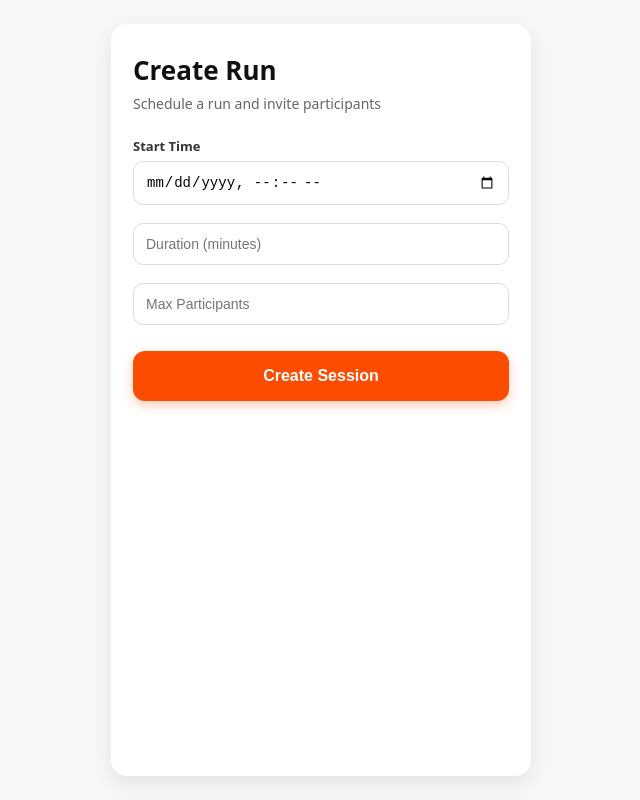
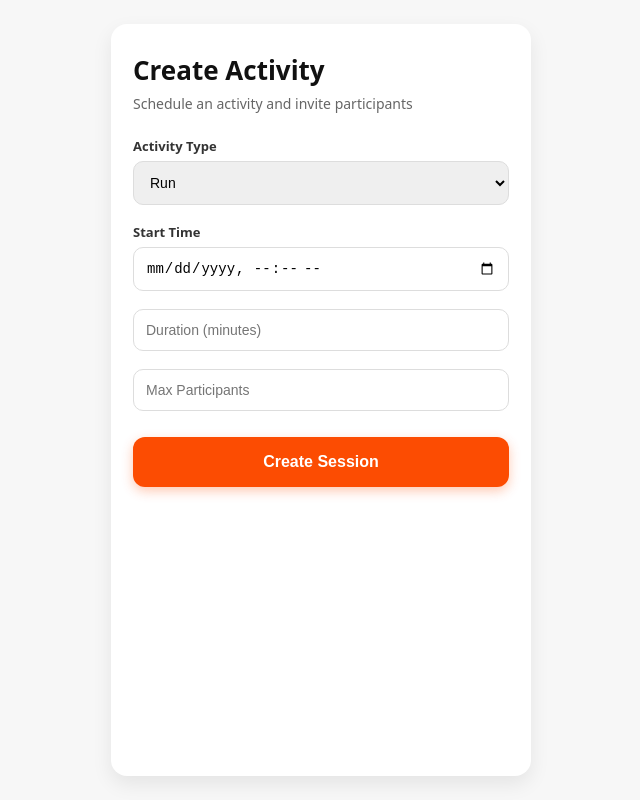
Before and after one commit to kashbyte/fitness-run-tracker-frontend, a Next.js app: page /create in a window 1280 px wide. Shown: the whole page, without its empty margins (319-959 px from the left). Built offline with nearby package versions, Linux system fonts and the light colour scheme; no server answers.

Commit message:
added other activity selector

```diff
--- a/src/app/create/page.js
+++ b/src/app/create/page.js
@@ -4,9 +4,10 @@ import { useState } from "react";
 import { useRouter } from "next/navigation";
 import { api } from "../../lib/api";
 
-export default function CreateRunPage() {
+export default function CreateActivityPage() {
   const router = useRouter();
 
+  const [activityType, setActivityType] = useState("Run");
   const [startTime, setStartTime] = useState("");
   const [duration, setDuration] = useState("");
   const [maxParticipants, setMaxParticipants] = useState("");
@@ -14,7 +15,7 @@ export default function CreateRunPage() {
   const [error, setError] = useState("");
 
   const handleCreate = async () => {
-    if (!startTime || !duration || !maxParticipants) {
+    if (!activityType || !startTime || !duration || !maxParticipants) {
       alert("All fields are required");
       return;
     }
@@ -25,6 +26,7 @@ export default function CreateRunPage() {
       const start = new Date(startTime);
 
       const res = await api.post("/create", {
+        activityType,
         startTime: start.toISOString(),
         duration: parseInt(duration),
         maxParticipants: parseInt(maxParticipants),
@@ -68,7 +70,7 @@ export default function CreateRunPage() {
             color: "#111",
           }}
         >
-          Create Run
+          Create Activity
         </h1>
 
         <p
@@ -78,7 +80,7 @@ export default function CreateRunPage() {
             marginBottom: "24px",
           }}
         >
-          Schedule a run and invite participants
+          Schedule an activity and invite participants
         </p>
 
         {error && (
@@ -88,6 +90,37 @@ export default function CreateRunPage() {
             {error}
           </p>
         )}
+
+        <div style={{ marginBottom: "18px" }}>
+          <label
+            style={{
+              fontSize: "13px",
+              fontWeight: "600",
+              color: "#333",
+              display: "block",
+              marginBottom: "6px",
+            }}
+          >
+            Activity Type
+          </label>
+          <select
+            value={activityType}
+            onChange={(e) => setActivityType(e.target.value)}
+            style={{
+              width: "100%",
+              padding: "12px",
+              borderRadius: "10px",
+              border: "1px solid #DDD",
+              fontSize: "14px",
+            }}
+          >
+            <option value="Run">Run</option>
+            <option value="Gym">Gym</option>
+            <option value="Sport">Sport</option>
+            <option value="Cycling">Cycling</option>
+            <option value="Yoga">Yoga</option>
+          </select>
+        </div>
 
         <div style={{ marginBottom: "18px" }}>
           <label
```
Also changed, not shown: src/app/page.js (+9 -4 lines), src/app/run/[id]/page.js (+6 -2 lines).
